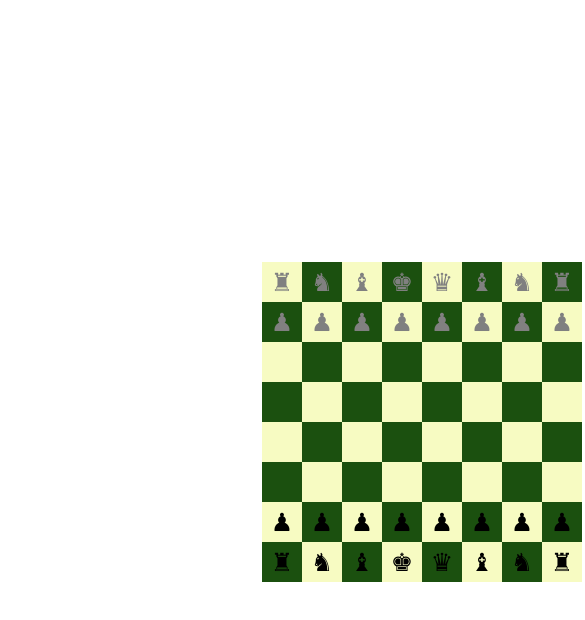
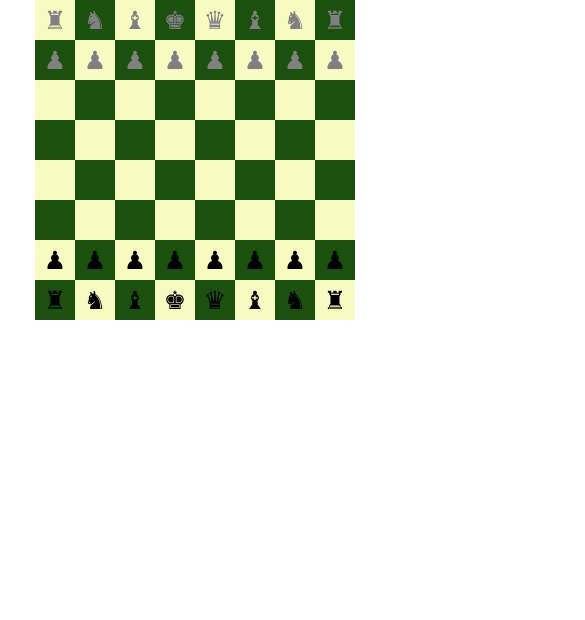
Before and after one commit to HariKumar20/ChessGameReact, a React (Create React App) app: page / in a window 390 px wide. Shown: the top 620 px of the page, 585 px wide, since content can reach past the window. Built offline with nearby package versions, Linux system fonts and the light colour scheme.

Commit message:
changesdone

```diff
--- a/src/App.css
+++ b/src/App.css
@@ -62,8 +62,8 @@
     flex-direction: row;
     justify-content: center;
     align-items: center;
-    width: 100vh;
-    height: 100vh;
+    width: 100%;
+    height: 100%;
 
   }
 
```
